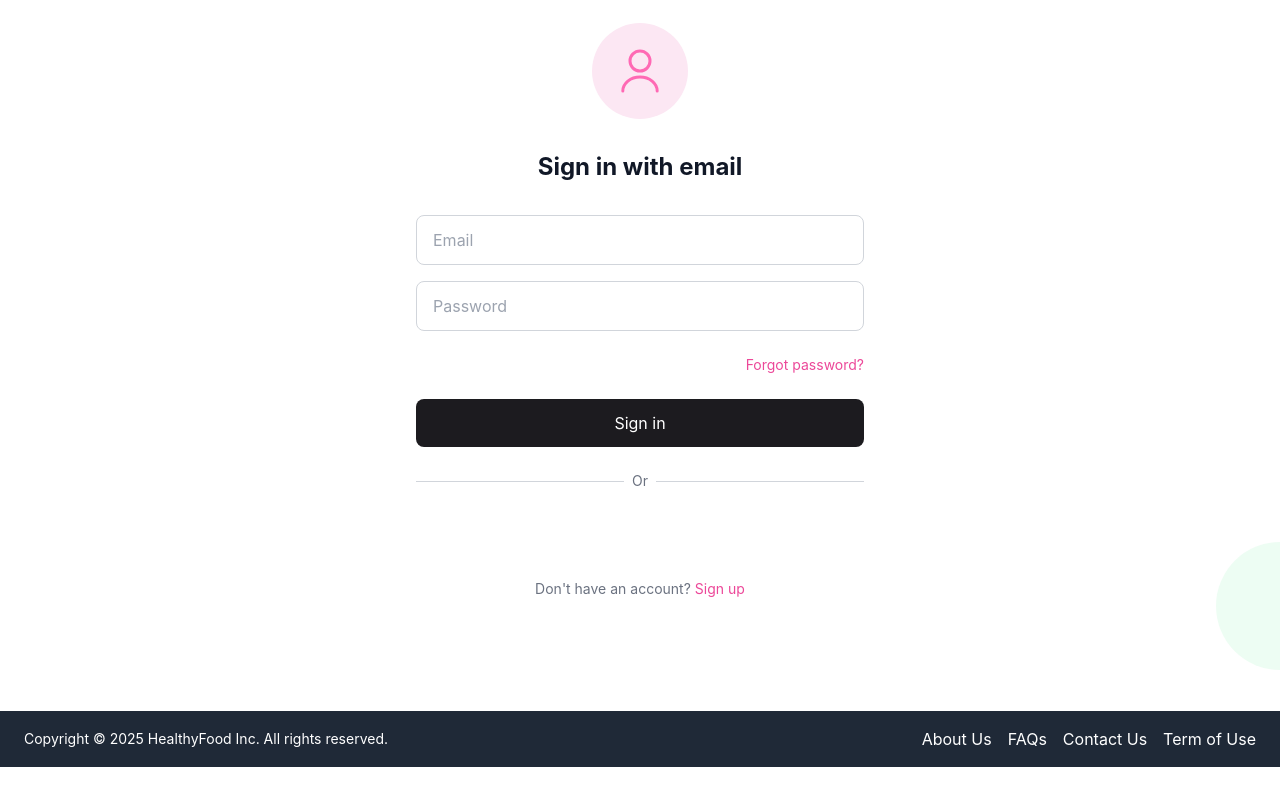
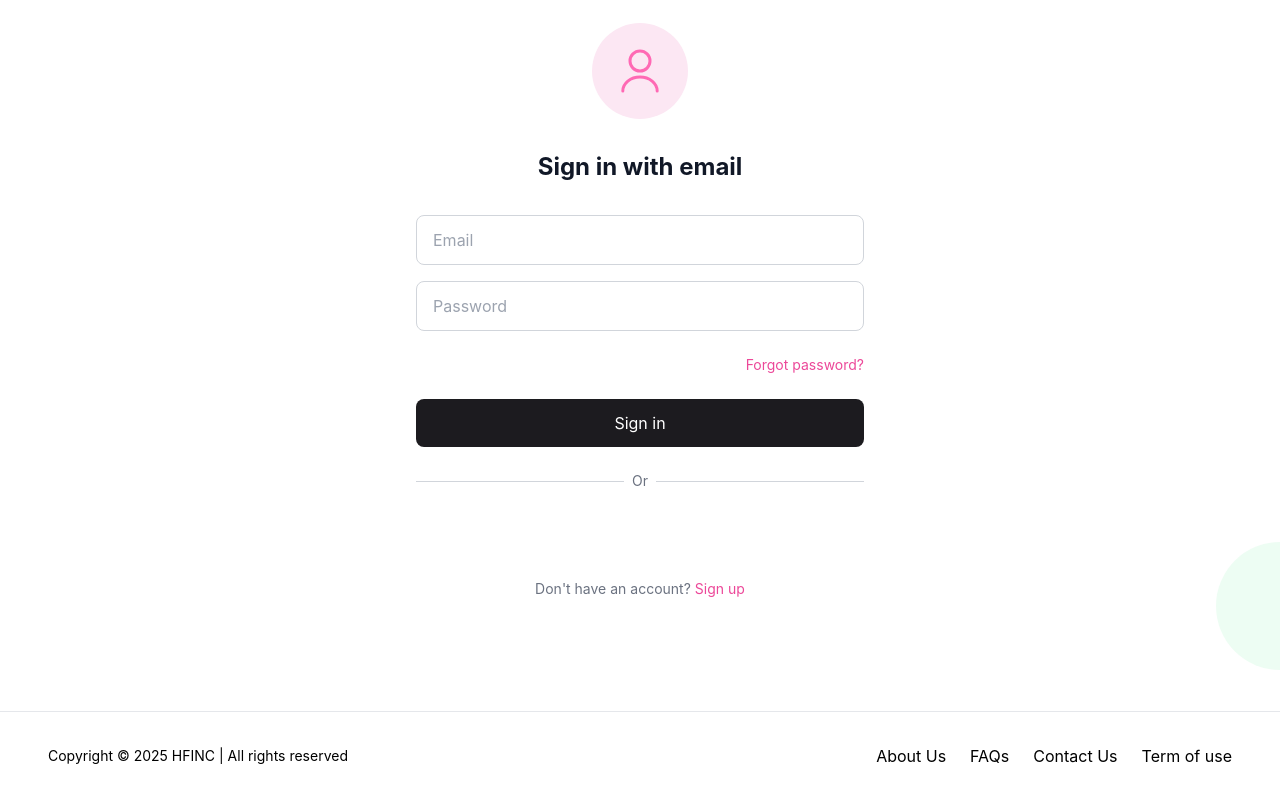
Before and after one commit to Sep4902025/Healthy_Food, a React (Create React App) app in the folder admin/: page /signin in a window 1280 px wide. Shown: the part 194-994 px from the top of the page. Before the commit the page ends 961 px from the top, so only its background shows below. Built offline with nearby package versions, Linux system fonts and the light colour scheme; no server answers.

Commit message:
headerfooter

```diff
--- a/admin/src/components/Header.js
+++ b/admin/src/components/Header.js
@@ -158,6 +158,16 @@ const Header = () => {
 
           {/* Primary Navigation - Center (hidden on mobile) */}
           <div className="hidden lg:flex items-center space-x-6">
+            <a
+              href="/"
+              className={`font-medium transition-colors ${
+                isActive("/") && location.pathname === "/"
+                  ? "text-green-600"
+                  : "text-gray-700 hover:text-green-600"
+              }`}
+            >
+              Home
+            </a>
             {user?.role === "admin" && (
               <a
                 href="/admin"
@@ -170,16 +180,6 @@ const Header = () => {
                 Management
               </a>
             )}
-            <a
-              href="/"
-              className={`font-medium transition-colors ${
-                isActive("/") && location.pathname === "/"
-                  ? "text-green-600"
-                  : "text-gray-700 hover:text-green-600"
-              }`}
-            >
-              Home
-            </a>
             <a
               href="/survey/name"
               className={`font-medium transition-colors ${
@@ -217,8 +217,15 @@ const Header = () => {
             {/* Icons & Auth */}
             {user ? (
               <div className="flex items-center space-x-4">
-                <FaShoppingBag className="text-gray-600 hover:text-green-600 cursor-pointer hidden sm:block" />
-                <FaBell className="text-gray-600 hover:text-green-600 cursor-pointer hidden sm:block" />
+                <FaShoppingBag
+                  className="text-transparent stroke-black hover:stroke-green-600 cursor-pointer hidden sm:block"
+                  strokeWidth={20}
+                />
+                <FaBell
+                  className="text-transparent stroke-black hover:stroke-green-600 cursor-pointer hidden sm:block"
+                  strokeWidth={20}
+                />
+
                 <div className="relative" ref={userMenuRef}>
                   <img
                     src={user.avatarUrl || "https://via.placeholder.com/40"}
--- a/admin/src/pages/user/footer/Footer.js
+++ b/admin/src/pages/user/footer/Footer.js
@@ -4,13 +4,24 @@ const Footer = () => {
   const navigate = useNavigate();
 
   return (
-    <footer className="bg-gray-800 text-white py-4 px-6 flex justify-between items-center mt-auto w-full">
-      <p className="text-sm">Copyright &copy; 2025 HealthyFood Inc. All rights reserved.</p>
-      <div className="flex space-x-4">
-        <button onClick={() => navigate("/about")} className="hover:underline">About Us</button>
-        <button onClick={() => navigate("/FAQs")} className="hover:underline">FAQs</button>
-        <button onClick={() => navigate("/contact")} className="hover:underline">Contact Us</button>
-        <button onClick={() => navigate("/term")} className="hover:underline">Term of Use</button>
+    <footer className="bg-white py-8 px-12 flex justify-between items-center mt-auto w-full border-t">
+      <p className="text-sm">Copyright © 2025 HFINC | All rights reserved</p>
+      <div className="flex space-x-6">
+        <button onClick={() => navigate("/about")} className="hover:underline">
+          About Us
+        </button>
+        <button onClick={() => navigate("/FAQs")} className="hover:underline">
+          FAQs
+        </button>
+        <button
+          onClick={() => navigate("/contact")}
+          className="hover:underline"
+        >
+          Contact Us
+        </button>
+        <button onClick={() => navigate("/term")} className="hover:underline">
+          Term of use
+        </button>
       </div>
     </footer>
   );
```
